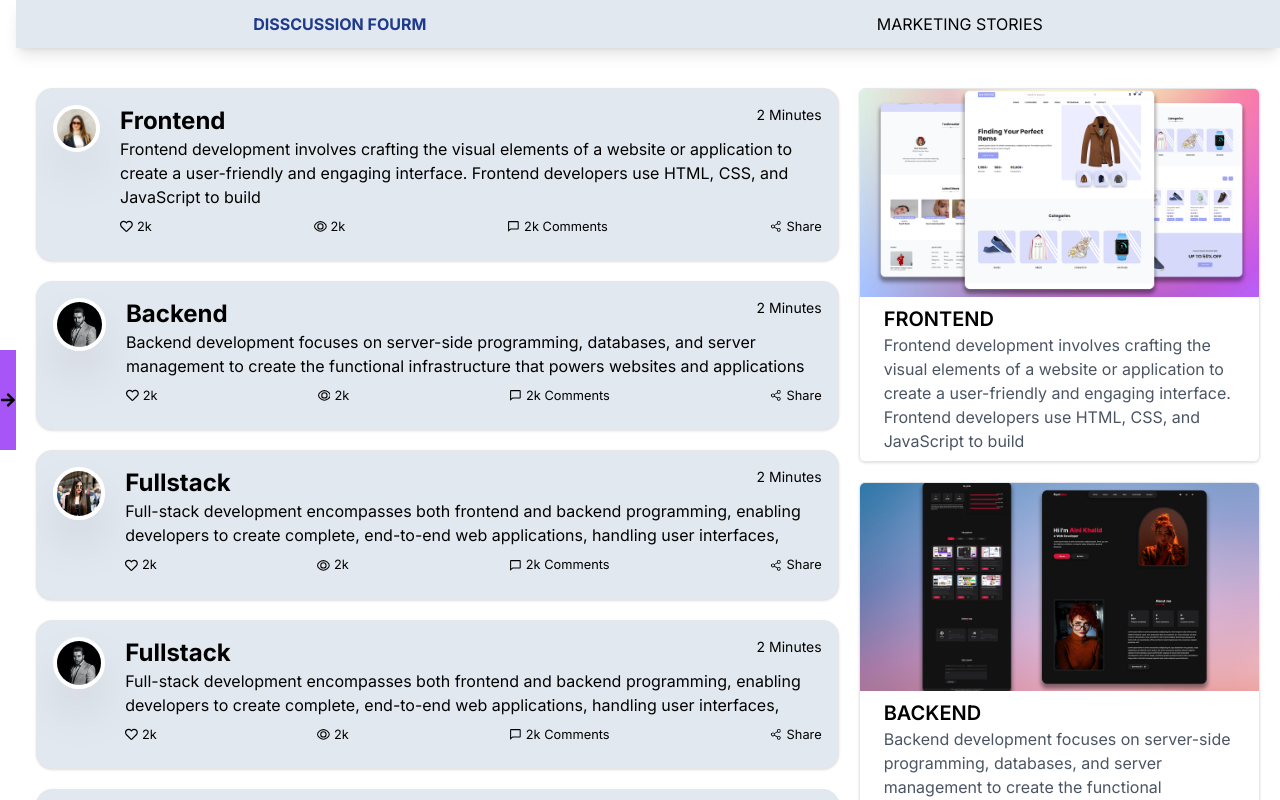
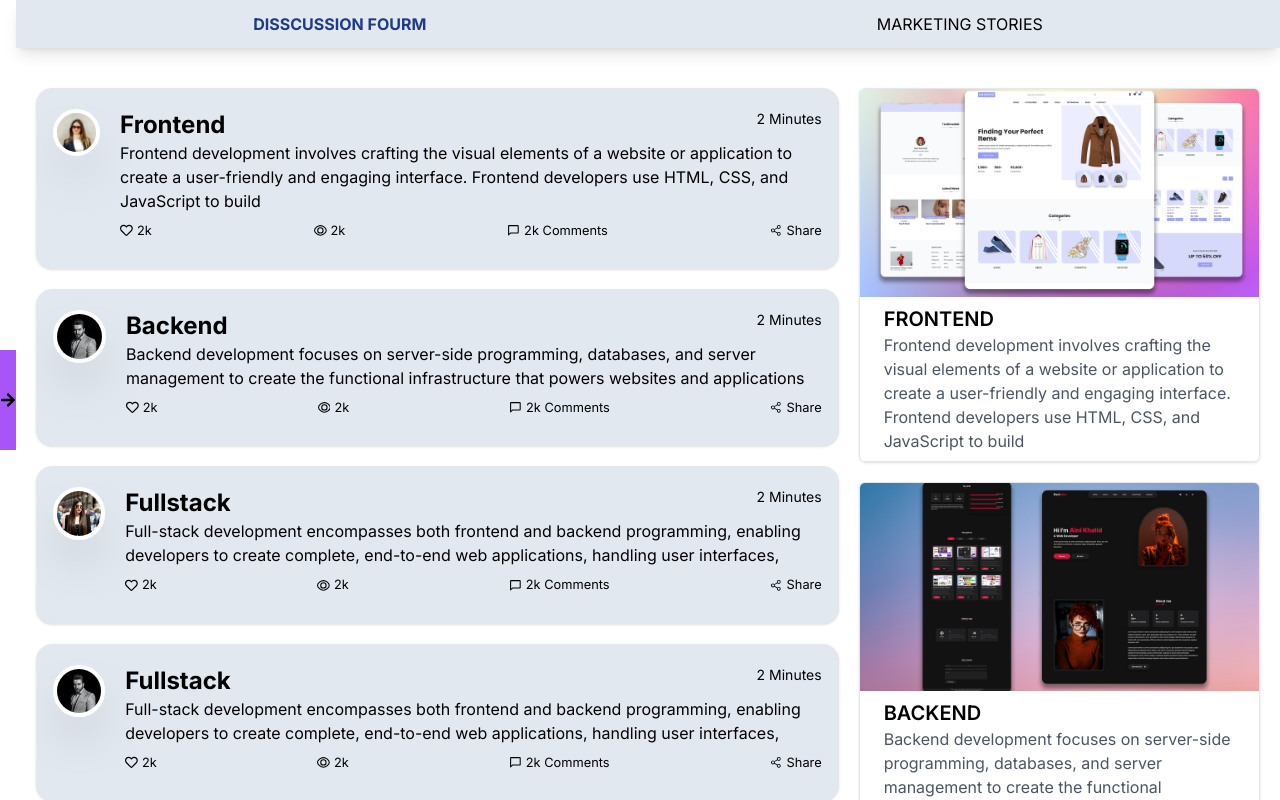
Before and after one commit to samimhub/ui-app, a Next.js app: page / in a window 1280 px wide. Shown: the top 800 px of the page. Built offline with nearby package versions, Linux system fonts and the light colour scheme.

Commit message:
commite complete

```diff
--- a/src/app/Component/DisscussionCard.tsx
+++ b/src/app/Component/DisscussionCard.tsx
@@ -34,7 +34,7 @@ type DisscussionItems={
 
 const DisscussionItems = ({ ImgUrl, title, description }: DisscussionItems) => {
   return (
-    <div className="flex flex-col lg:flex-row w-full items-start gap-5 rounded-2xl border p-4 overflow-hidden bg-slate-200 shadow">
+    <div className="flex flex-col py-5 lg:flex-row w-full items-start gap-5 rounded-2xl border p-4 overflow-hidden bg-slate-200 shadow">
       <div>
         <Image
           src={ImgUrl}
```
